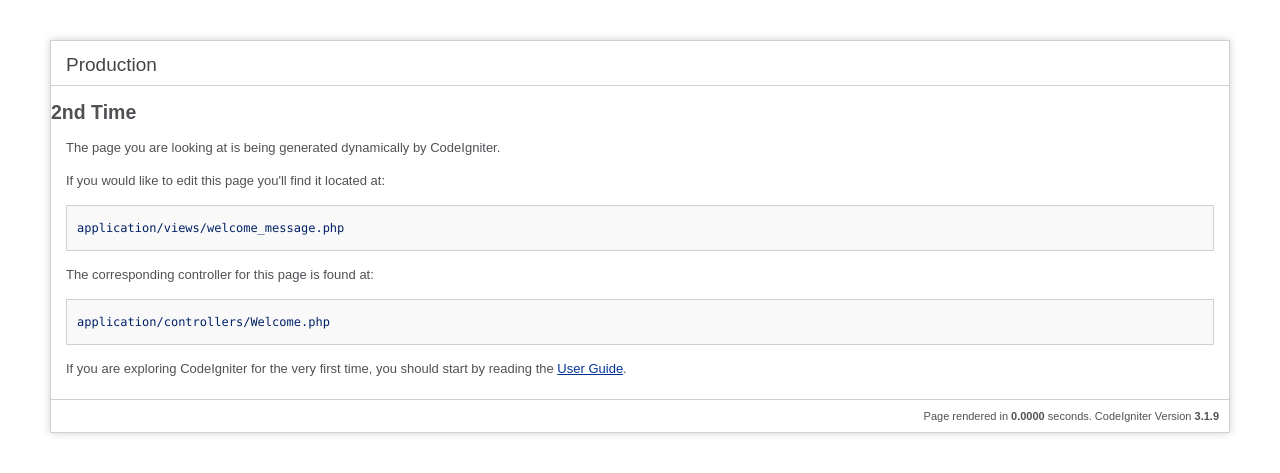
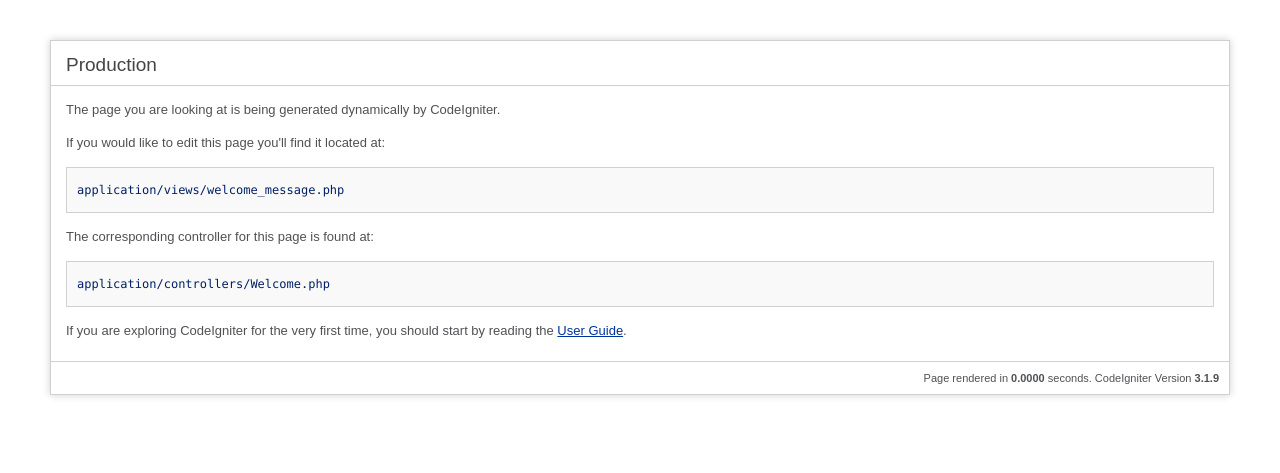
Before and after one commit to aakashrajput1012/pipeline-demo, a CodeIgniter app: page /database/ in a window 1280 px wide. Shown: the top 473 px of the page. Run offline with CodeIgniter, Linux system fonts and the light colour scheme.

Commit message:
Production Chnage

```diff
--- a/application/views/welcome_message.php
+++ b/application/views/welcome_message.php
@@ -69,7 +69,6 @@ defined('BASEPATH') OR exit('No direct script access allowed');
 
 <div id="container">
 	<h1>Production</h1>
-	<h2>2nd Time</h2>
 
 	<div id="body">
 		<p>The page you are looking at is being generated dynamically by CodeIgniter.</p>
```
